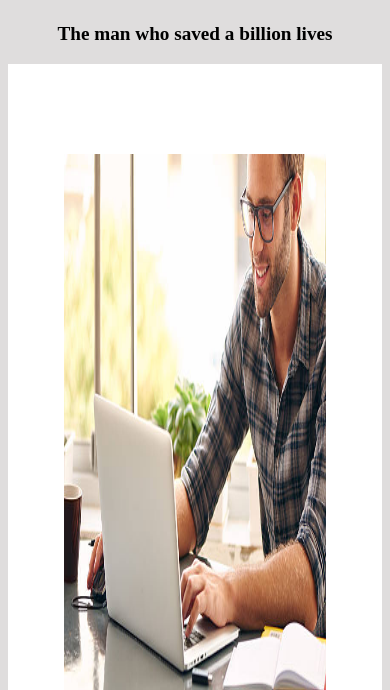
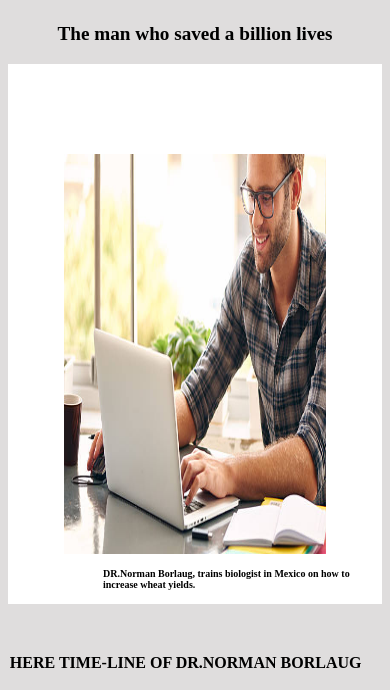
Before and after one commit to precawise/DR-Norman-Tribute, a plain HTML site: page index.html in a window 390 px wide. Shown: the part 147-837 px from the top of the page. Drawn offline with Linux system fonts and the light colour scheme.

Commit message:
third commit

```diff
--- a/index.html
+++ b/index.html
@@ -2,7 +2,7 @@
 <html lang="en">
 <head>
     <meta charset="UTF-8">
-    <meta name="viewport" content="width=device-width, initial-scale=1.0">
+    <meta name="viewport" content="width=device-width, initial-scale=1.0, shrink-to-fit=no">
     <title>Tribute</title>
     <link rel="stylesheet" href="tribute.css">
 </head>
--- a/tribute.css
+++ b/tribute.css
@@ -55,27 +55,23 @@ footer{
     #img-div{
         background-color: white;
         width: 100%;
-        height:600px;
+        height:450px;
         padding-top: 90px;
     }
     .img{
         width: 70%;
-        height: 550px;
+        height: 400px;
         margin-left: 15%;
     }
     #img-caption{
-        /* font-weight: bolder; */
         padding-left: 95px;
-        /* width:5%; */
-        /* line-break:none; */
         font-size: 10px;
         padding-top:-10px;
-        /* margin-left:-100px; */
     }
     #tribute-info{
         text-align: center;
         margin-top:50px;
-        margin-left:-20%;
+        margin-left:-5%;
     }
     #info{
         font-weight: bold;
```
